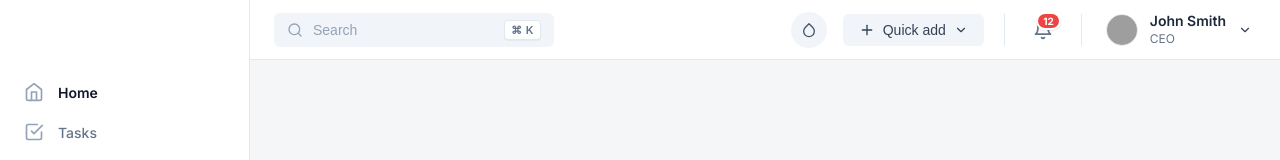
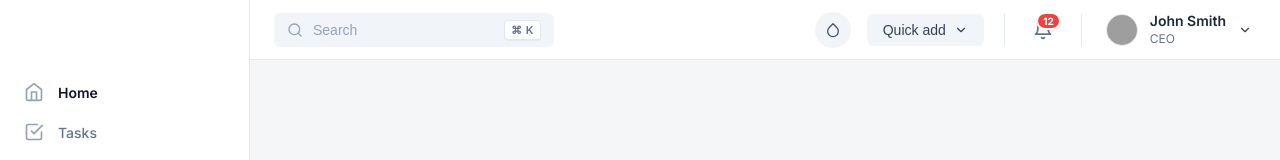
Before and after one commit to alexsimonov-ux/pf, a React (Vite) app: page / in a window 1280 px wide. Shown: the top 160 px of the page. Built offline with nearby package versions, Linux system fonts and the light colour scheme; grey boxes are pictures that could not be loaded; the HTML template or start-up script is replaced by a standard one.

Commit message:
remove icon from Quick add button

```diff
--- a/src/App.jsx
+++ b/src/App.jsx
@@ -151,7 +151,6 @@ export default function App() {
                 className={`quick-add-btn ${isQuickAddOpen ? 'active' : ''}`}
                 onClick={() => setIsQuickAddOpen(!isQuickAddOpen)}
               >
-                <Icons.PlusMenu />
                 Quick add
                 <Icons.ChevronDown />
               </button>
```
